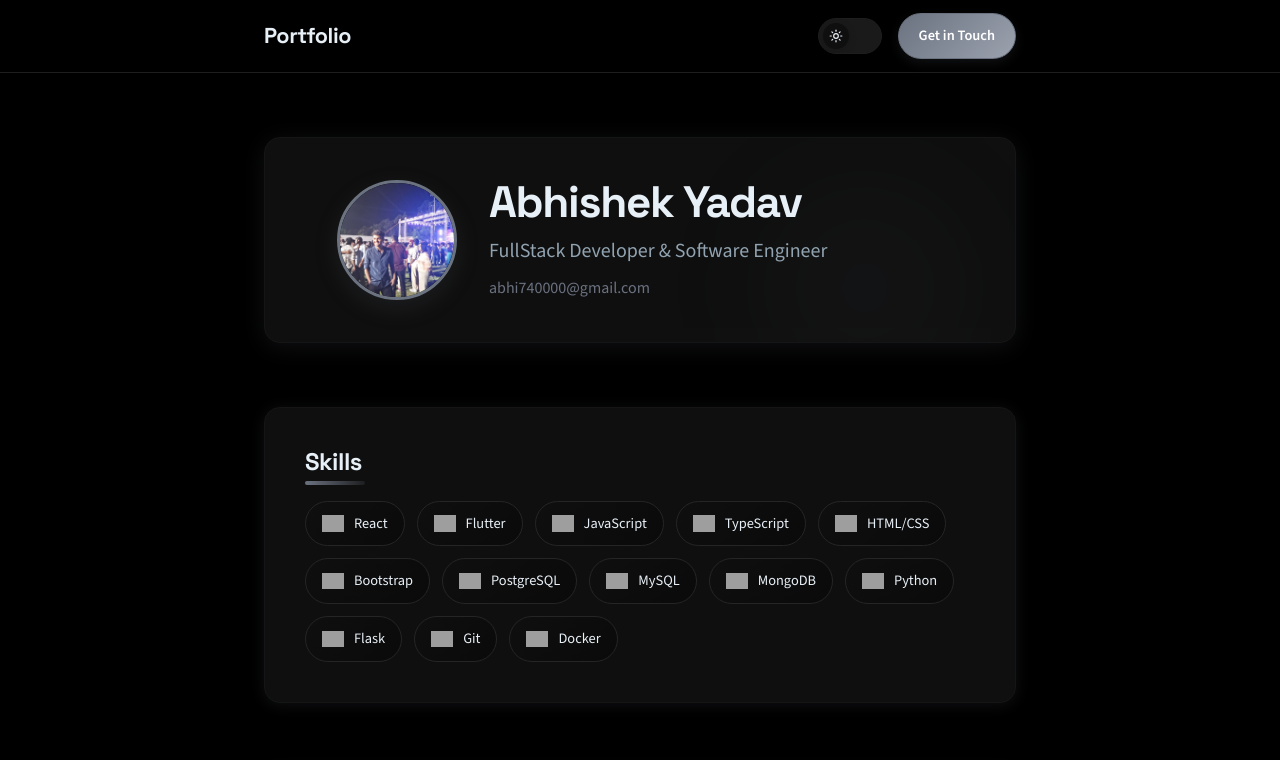
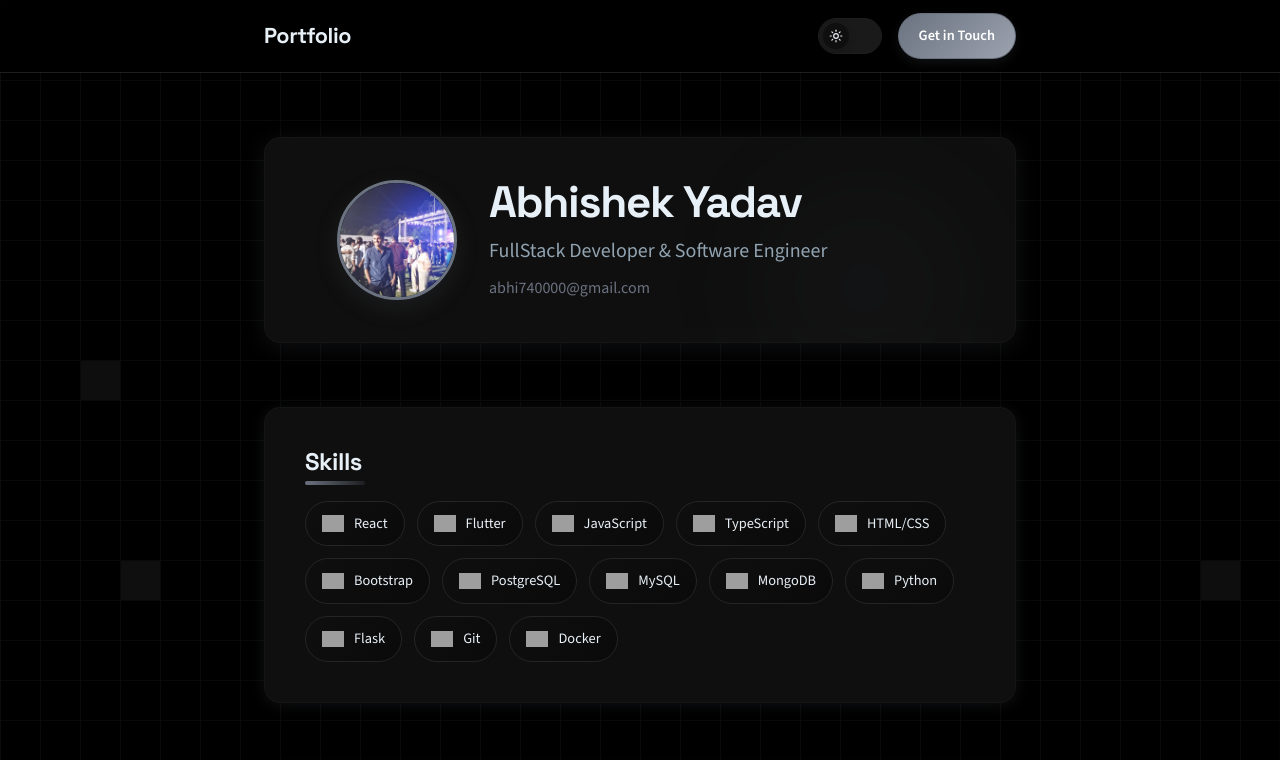
Before and after one commit to Abhii-04/new_portfolio, a plain HTML site: page index.html in a window 1280 px wide. Shown: the top 760 px of the page. Drawn offline with nearby package versions, Linux system fonts and the light colour scheme; files that its build step writes are made by us from their sources; grey boxes are pictures that could not be loaded; files whose address does not match are found by name.

Commit message:
fixed the routing bug

```diff
--- a/index.html
+++ b/index.html
@@ -9,7 +9,7 @@
   <meta property="og:title" content="Abhishek Yadav | Frontend Software Engineer">
   <meta property="og:description" content="Frontend Software Engineer specializing in React, Flutter, and API integrations.">
   <meta property="og:type" content="website">
-  <link rel="stylesheet" href="css/styles.css">
+  <link rel="stylesheet" href="./frontend/css/styles.css">
 </head>
 <body>
   <!-- Page Background Effects -->
@@ -295,6 +295,6 @@
     </div>
   </footer> -->
 
-  <script src="js/main.js"></script>
+  <script src="./frontend/js/main.js"></script>
 </body>
 </html>
```
